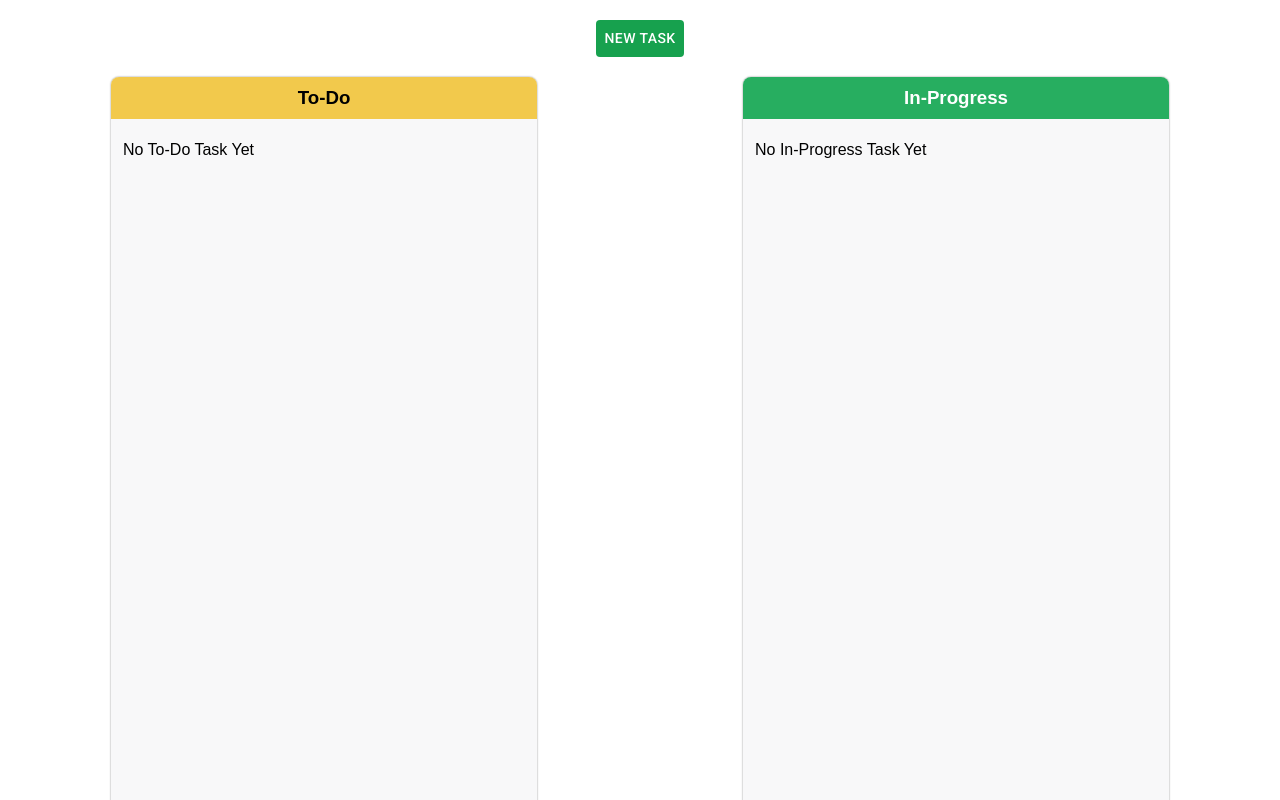
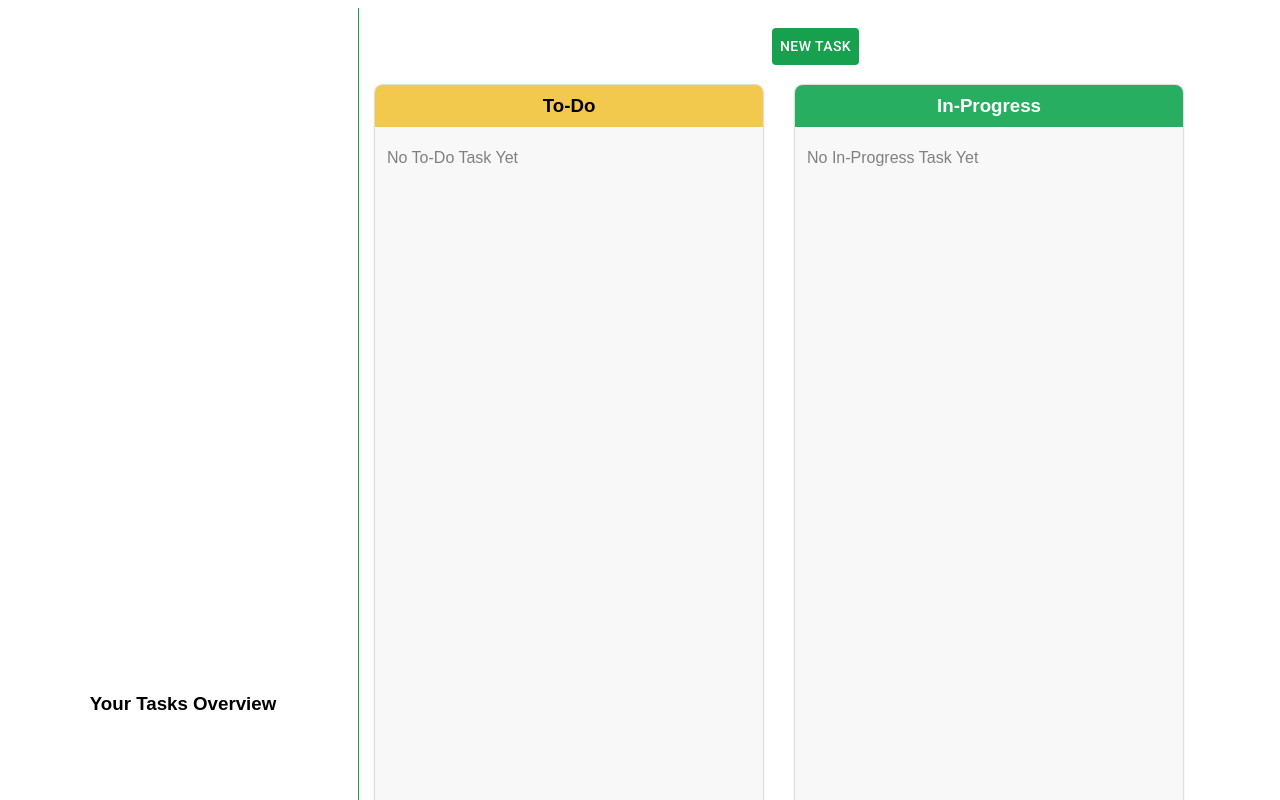
Before and after one commit to Arjhun777/Simple-To-Do, a React app: page /home in a window 1280 px wide. Shown: the top 800 px of the page. Built offline with nearby package versions, Linux system fonts and the light colour scheme; sample sign-in values are in the browser's storage.

Commit message:
overall changes

```diff
--- a/package.json
+++ b/package.json
@@ -50,6 +50,7 @@
     "@material-ui/icons": "^4.9.1",
     "@material-ui/lab": "^4.0.0-alpha.56",
     "@material-ui/pickers": "^3.2.10",
+    "apexcharts": "^3.22.2",
     "axios": "^0.19.2",
     "prop-types": "^15.7.2",
     "react": "^16.13.1",
--- a/src/assets/style/globalStyle.scss
+++ b/src/assets/style/globalStyle.scss
@@ -5,8 +5,8 @@
     align-items: center;
     justify-content: center;
 }
-
 .main-container {
+    width: 100%;
     .new-task-btn {
         margin: 20px;
         text-align: center;
@@ -18,7 +18,38 @@
     .status-wrapper {
         font-family: sans-serif;
         display: flex;
-        justify-content: space-around;
+        // justify-content: space-around;
         flex-wrap: wrap;
     }
 }
+
+.flex-wrapper {
+    display: flex;
+    flex-direction: row;
+    @media screen and (max-width: 600px) {
+        flex-wrap: wrap;
+        .chart-container {
+            width: 100%;
+            .pie-chart-container {
+                margin: auto;
+            }
+        }
+    }
+}
+
+.pie-chart-container {
+    @include flex-container();
+    border-right: 1px solid #17a14e;
+    height: 100%;
+    max-width: 350px;
+    display: flex;
+    flex-direction: column;
+    .pie-chart-head {
+        font-family: sans-serif;
+    }
+}
+@media screen and (max-width: 600px) {
+    .pie-chart-container {
+        border-right: none;
+    }
+}
--- a/src/assets/style/login.scss
+++ b/src/assets/style/login.scss
@@ -2,6 +2,7 @@
     display: flex;
     align-items: center;
     height: 100vh;
+    width: 100%;
     justify-content: center;
     flex-direction: column;
     &> * {
--- a/src/assets/style/statusContainer.scss
+++ b/src/assets/style/statusContainer.scss
@@ -4,11 +4,12 @@
     display: flex;
     flex-direction: column;
     min-width: 300px;
-    max-width: 450px;
-    width: 426px;
+    max-width: 500px;
+    width: 388px;
     height: 100vh;
     border-radius: 8px 8px 0 0;
     box-shadow: 0 0 2px 0px grey;
+    margin: 0 16px 16px 16px;
     .status-title {
         width: auto;
         text-align: center;
@@ -22,6 +23,9 @@
         padding: 22px 12px;
         background-color: $statusBackground;
         overflow-x: auto;
+        .no-result-text {
+            color: gray;
+        }
     }
     &.todo {
         .status-title {
@@ -41,3 +45,9 @@
         }
     }
 }
+
+@media screen and (max-width: 600px) {
+    .status-container {
+        margin: 0;
+    }
+}
--- a/src/assets/style/task.scss
+++ b/src/assets/style/task.scss
@@ -1,9 +1,13 @@
 .task-container {
+    width: 100%;
     font-family: sans-serif;
     .task-headbar {
         display: flex;
         align-items: center;
         padding: 24px;
+        .task-back-btn {
+            cursor: pointer;
+        }
         .task-head-text {
             padding-left: 16px;
             font-size: 24px;
@@ -14,7 +18,7 @@
     }
     .flex-task-container {
         display: flex;
-        justify-content: space-evenly;
+        // justify-content: space-evenly;
         flex-wrap: wrap;
         padding: 30px 40px;
         .task-input-wrapper {
--- a/src/assets/style/todoCard.scss
+++ b/src/assets/style/todoCard.scss
@@ -48,7 +48,8 @@
             color: #17a14e;
         }
         .todo-subtask-text {
-            margin-left: 16px;
+            // margin-left: 16px;
+            margin: 6px 6px 6px 16px;
         }
     }
 }
--- a/src/components/pageComponents/home/home.tsx
+++ b/src/components/pageComponents/home/home.tsx
@@ -1,8 +1,9 @@
 import React, { useState } from "react";
 import { Button } from "@material-ui/core";
-import { deleteTask, getTask, getTaskByStatus, subTaskStatusChange } from "../../../utils/helper";
+import { deleteTask, getTaskByStatus, subTaskStatusChange } from "../../../utils/helper";
 import history from "../../../utils/history";
 import StatusContainer from "../../resuableComponents/statusContainer/statusContainer";
+import PieChart from "../../resuableComponents/chart/pieChart";
 
 const STATUS:Array<Status> = [
     { name: 'todo', title: 'To-Do', class: 'todo' },
@@ -33,7 +34,11 @@ function Home(props:HomeProps) {
 
     return (
         <React.Fragment>
-            <div className="main-container">
+            <div className="main-container flex-wrapper">
+                <div className="chart-container">
+                    <PieChart task={todoCards}/>
+                </div>
+                <div>
                     <div className="new-task-btn">
                         <Button onClick={onNewTask}>New Task</Button>
                     </div>
@@ -47,6 +52,7 @@ function Home(props:HomeProps) {
                         }
                     </div>
                 </div>
+            </div>
         </React.Fragment>
     )
 }
--- a/src/components/pageComponents/task/task.tsx
+++ b/src/components/pageComponents/task/task.tsx
@@ -10,6 +10,7 @@ import AddIcon from '@material-ui/icons/Add';
 // Style Imports
 import '../../../assets/style/task.scss';
 import history from '../../../utils/history';
+import PieChart from '../../resuableComponents/chart/pieChart';
 
 const STATUS_CONV:any = {
     'To-Do': 'todo',
@@ -122,9 +123,13 @@ function Task() {
 
     return (
         <React.Fragment>
+            <div className="flex-wrapper">
+                <div className="chart-container">
+                    <PieChart />
+                </div>
                 <div className="task-container">
                     <div className="task-headbar">
-                    <span onClick={handleBack}>
+                        <span className="task-back-btn" onClick={handleBack}>
                             <ArrowBackIcon></ArrowBackIcon>
                         </span>
                         <span className="task-head-text">{isEdit ? 'Edit Task' : 'Create Task'}</span>
@@ -197,6 +202,7 @@ function Task() {
                         </div>
                     </div>
                 </div>
+            </div>
         </React.Fragment>
     )
 }
--- /dev/null
+++ b/src/components/resuableComponents/chart/pieChart.tsx
@@ -0,0 +1,55 @@
+import React, { useEffect, useState } from 'react';
+import ApexCharts from 'apexcharts';
+import { getChartSeries, getTaskByStatus } from '../../../utils/helper';
+
+function PieChart(props:any) {
+    const [chartInst, setChartInst] = useState(null);
+
+    useEffect(() => {
+        const allTask = props.task ? props.task : getTaskByStatus();
+        const options = {
+            series: getChartSeries(allTask)
+        }
+        createChart(options);
+    }, []);
+
+    const createChart = (customOptions:any={}) => {
+        let options = {
+            series: customOptions?.series || [],
+            chart: {
+                width: 380,
+                type: 'pie',
+            },
+            labels: ['To-Do', 'In-Progress', 'Done'],
+            colors: ['#f2c94c', '#27ae60', '#2f80ed'],
+            responsive: [{
+                breakpoint: 480,
+                options: {
+                    chart: {
+                        width: '100%'
+                    },
+                    legend: {
+                        position: 'bottom'
+                    }
+                }
+            }],
+            legend: {
+                position: 'bottom'
+            }
+        };
+        let chart = new ApexCharts(document.querySelector("#overall-view-chart"), options);
+        chart.render();
+        setChartInst(chart);
+    }
+
+    return (
+        <React.Fragment>
+            <div className="pie-chart-container">
+                <h3 className="pie-chart-head">Your Tasks Overview</h3>
+                <div id="overall-view-chart"></div>
+            </div>
+        </React.Fragment>
+    )
+}
+
+export default PieChart;
--- a/src/components/resuableComponents/statusContainer/statusContainer.tsx
+++ b/src/components/resuableComponents/statusContainer/statusContainer.tsx
@@ -16,7 +16,7 @@ function StatusContainer(props:StatusContainerProps) {
                         ?   props.cardDetails.map((cardDetail:CardDetail) => (
                                 <TodoCard {...cardDetail} currentTask={props.name} deleteTask={props.deleteTask} changeSubTask={props.changeSubTask}/>
                             ))
-                        :   `No ${props.title} Task Yet`
+                        :   <div className="no-result-text">{`No ${props.title} Task Yet`}</div>
                     }
                 </div>
             </div>
--- a/src/utils/helper.tsx
+++ b/src/utils/helper.tsx
@@ -124,3 +124,12 @@ export const subTaskStatusChange = (taskId: number, subTaskID: number, checked:
     task[index].subTask[subTaskIndex].done = checked;
     setTask(task);
 }
+
+export const getChartSeries = (task:any=null) => {
+    const allTask = task ? task : getTaskByStatus();
+    const series:Array<number> = [];
+    Object.values(allTask).map((value:any) => {
+        series.push(value.length);
+    });
+    return series;
+}
```
Also changed, not shown: src/components/App.tsx (line endings or trailing spaces), 1 other file (tests, documents, lock files or other folders). Lines whose indentation alone changed are shown as unchanged.
